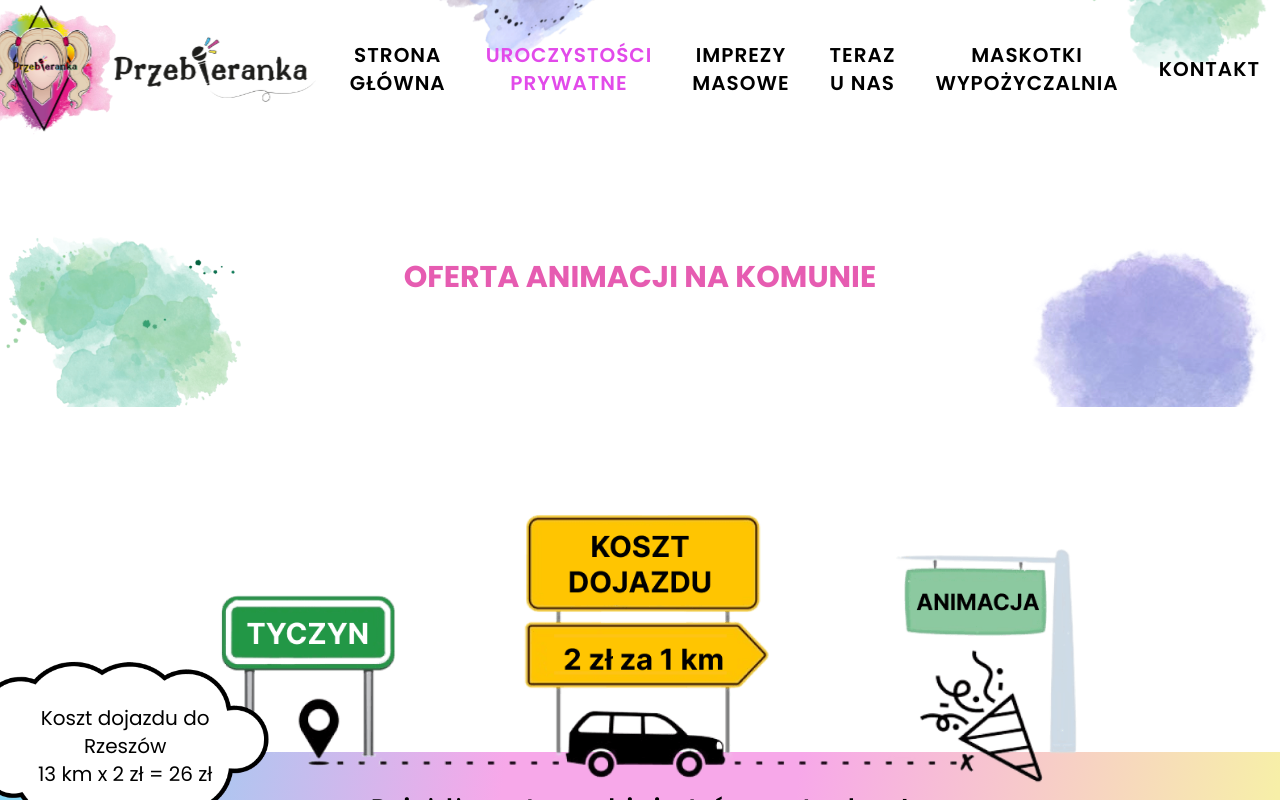
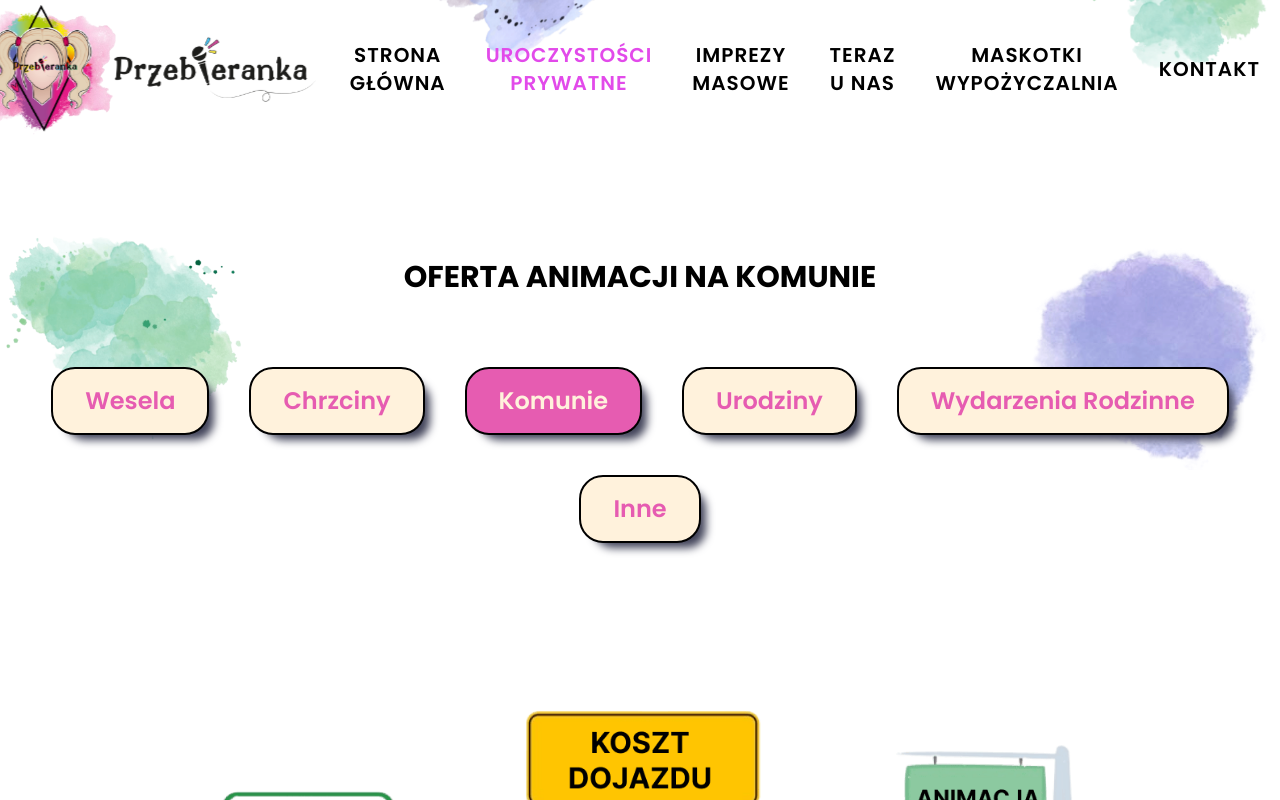
Before and after one commit to Desparion7/Przebieranka, a Next.js app: page /uroczystosci-prywatne/komunie in a window 1280 px wide. Shown: the top 800 px of the page. Built offline with nearby package versions, Linux system fonts and the light colour scheme.

Commit message:
change celebration view

```diff
--- a/src/app/uroczystosci-prywatne/chrzciny/page.tsx
+++ b/src/app/uroczystosci-prywatne/chrzciny/page.tsx
@@ -4,31 +4,7 @@ import React from 'react';
 
 const ChristeningPage = () => {
 	return (
-		<section className='relative xl:mb-10 overflow-hidden pb-10'>
-			<div className='sm:container sm:relative mx-auto flex justify-center items-center my-8 lg:mt-16 xl:mt-20 '>
-				<Image
-					src='/kleks6.png'
-					alt=''
-					width={266}
-					height={244}
-					priority
-					className='absolute z-[-4] top-[1rem] right-0 w-[5rem] sm:w-[10rem] xl:w-[16rem]'
-				/>
-				<Image
-					src='/kleks3.png'
-					alt=''
-					width={796}
-					height={676}
-					priority
-					className='absolute z-[-4] top-[0.5rem] left-0 w-[5rem] sm:w-[10rem] xl:w-[16rem]'
-				/>
-				<div className='flex justify-center items-center '>
-					<h2 className='p-2 lg:p-10 rounded-3xl uppercase font-bold text-xl lg:text-3xl 2xl:text-4xl text-fourth-color text-center'>
-						Oferta animacji na chrzest
-					</h2>
-				</div>
-			</div>
-		</section>
+		<section className='relative xl:mb-5 overflow-hidden pb-10'></section>
 	);
 };
 
--- a/src/app/uroczystosci-prywatne/komunie/page.tsx
+++ b/src/app/uroczystosci-prywatne/komunie/page.tsx
@@ -4,31 +4,7 @@ import React from 'react';
 
 const CommunionPage = () => {
 	return (
-		<section className='relative xl:mb-10 overflow-hidden pb-10'>
-			<div className='sm:container sm:relative mx-auto flex justify-center items-center my-8 lg:mt-16 xl:mt-20 '>
-				<Image
-					src='/kleks6.png'
-					alt=''
-					width={266}
-					height={244}
-					priority
-					className='absolute z-[-4] top-[1rem] right-0 w-[5rem] sm:w-[10rem] xl:w-[16rem]'
-				/>
-				<Image
-					src='/kleks3.png'
-					alt=''
-					width={796}
-					height={676}
-					priority
-					className='absolute z-[-4] top-[0.5rem] left-0 w-[5rem] sm:w-[10rem] xl:w-[16rem]'
-				/>
-				<div className='flex justify-center items-center '>
-					<h2 className='p-2 lg:p-10 rounded-3xl uppercase font-bold text-xl lg:text-3xl 2xl:text-4xl text-fourth-color text-center'>
-						Oferta animacji na komunie
-					</h2>
-				</div>
-			</div>
-		</section>
+		<section className='relative xl:mb-5 overflow-hidden pb-10'></section>
 	);
 };
 
--- /dev/null
+++ b/src/app/uroczystosci-prywatne/layout.tsx
@@ -0,0 +1,131 @@
+'use client';
+import Image from 'next/image';
+import Link from 'next/link';
+import React, { ReactNode } from 'react';
+import { usePathname } from 'next/navigation';
+import { cn } from '@/lib/utilis';
+
+type CustomButtonProps = {
+	href: string;
+	active: boolean;
+	children: ReactNode;
+};
+
+const AtractionButton: React.FC<CustomButtonProps> = ({
+	href,
+	active,
+	children,
+}) => {
+	return (
+		<Link href={href}>
+			<button
+				className={cn(
+					`px-6 py-3 lg:px-8 lg:py-4 text-fourth-color lg:text-2xl font-semibold bg-button2-color border-2 border-black rounded-3xl button-shadow cursor-pointer hover:scale-105 transition-all duration-300 text-nowrap`,
+					{
+						'bg-fourth-color text-button2-color': active,
+					}
+				)}
+			>
+				{children}
+			</button>
+		</Link>
+	);
+};
+
+export default function PrivateCelebrationsLayout({
+	children,
+}: Readonly<{
+	children: React.ReactNode;
+}>) {
+	const path = usePathname();
+	const celebration = path.split('/')[2];
+
+	let title = '';
+	switch (celebration) {
+		case 'wesela':
+			title = 'Oferta animacji weselnej';
+			break;
+		case 'chrzciny':
+			title = 'Oferta animacji na Chrzciny';
+			break;
+		case 'komunie':
+			title = 'Oferta animacji na komunie';
+			break;
+		case 'urodziny':
+			title = 'Oferta animacji na urodziny';
+			break;
+		case 'wydarzenia-rodzinne':
+			title = 'Oferta animacji na wydarzenia rodzinne';
+			break;
+		default:
+			title = 'Oferta animacji';
+	}
+	return (
+		<>
+			<section className='relative xl:mb-5 overflow-hidden pb-5'>
+				<div className='sm:container sm:relative mx-auto flex justify-center items-center my-8 lg:mt-16 xl:mt-20 '>
+					<Image
+						src='/kleks6.png'
+						alt=''
+						width={266}
+						height={244}
+						priority
+						className='absolute z-[-4] top-[1rem] right-0 w-[5rem] sm:w-[10rem] xl:w-[16rem]'
+					/>
+					<Image
+						src='/kleks3.png'
+						alt=''
+						width={796}
+						height={676}
+						priority
+						className='absolute z-[-4] top-[0.5rem] left-0 w-[5rem] sm:w-[10rem] xl:w-[16rem]'
+					/>
+					<div className='flex justify-center items-center '>
+						<h2 className='p-2 lg:p-10 rounded-3xl uppercase font-bold text-2xl lg:text-3xl 2xl:text-4xl text-black text-center'>
+							{title}
+						</h2>
+					</div>
+				</div>
+				<div className='px-2 lg:container mx-auto flex justify-center items-center gap-5 lg:gap-10 flex-wrap'>
+					<AtractionButton
+						href={'/uroczystosci-prywatne/wesela'}
+						active={celebration === 'wesela'}
+					>
+						Wesela
+					</AtractionButton>
+					<AtractionButton
+						href={'/uroczystosci-prywatne/chrzciny'}
+						active={celebration === 'chrzciny'}
+					>
+						Chrzciny
+					</AtractionButton>
+					<AtractionButton
+						href={'/uroczystosci-prywatne/komunie'}
+						active={celebration === 'komunie'}
+					>
+						Komunie
+					</AtractionButton>
+					<AtractionButton
+						href={'/uroczystosci-prywatne/urodziny'}
+						active={celebration === 'urodziny'}
+					>
+						Urodziny
+					</AtractionButton>
+					<AtractionButton
+						href={'/uroczystosci-prywatne/wydarzenia-rodzinne'}
+						active={celebration === 'wydarzenia-rodzinne'}
+					>
+						Wydarzenia Rodzinne
+					</AtractionButton>
+					<AtractionButton
+						href={'/uroczystosci-prywatne/inne'}
+						active={celebration === 'inne'}
+					>
+						Inne
+					</AtractionButton>
+				</div>
+			</section>
+			<>{children}</>
+		</>
+	);
+}
--- a/src/app/uroczystosci-prywatne/page.tsx
+++ /dev/null
@@ -1,73 +0,0 @@
-'use client';
-import Image from 'next/image';
-import Link from 'next/link';
-import React, { ReactNode } from 'react';
-
-type CustomButtonProps = {
-	href: string;
-	children: ReactNode;
-};
-
-const AtractionButton: React.FC<CustomButtonProps> = ({ href, children }) => {
-	return (
-		<Link href={href}>
-			<button className='px-6 py-3 lg:px-8 lg:py-4 text-fourth-color lg:text-2xl font-semibold bg-button2-color border-2 border-black rounded-3xl button-shadow cursor-pointer hover:scale-105 transition-all duration-300 text-nowrap'>
-				{children}
-			</button>
-		</Link>
-	);
-};
-
-const AtractionPage = () => {
-	return (
-		<section className='relative xl:mb-10 overflow-hidden pb-10'>
-			<div className='sm:container sm:relative mx-auto flex justify-center items-center my-8 lg:mt-16 xl:mt-20 '>
-				<Image
-					src='/kleks6.png'
-					alt=''
-					width={266}
-					height={244}
-					priority
-					className='absolute z-[-4] top-[1rem] right-0 w-[5rem] sm:w-[10rem] xl:w-[16rem]'
-				/>
-				<Image
-					src='/kleks3.png'
-					alt=''
-					width={796}
-					height={676}
-					priority
-					className='absolute z-[-4] top-[0.5rem] left-0 w-[5rem] sm:w-[10rem] xl:w-[16rem]'
-				/>
-				<div className='flex justify-center items-center '>
-					<h2 className='p-2 lg:p-10 rounded-3xl uppercase font-bold text-2xl lg:text-3xl 2xl:text-4xl text-fourth-color text-center'>
-						UROCZYSTOŚCI PRYWATNE
-					</h2>
-				</div>
-			</div>
-			<div className='px-2 lg:container mx-auto flex justify-center items-center gap-5 lg:gap-10 flex-wrap'>
-				<AtractionButton href={'/uroczystosci-prywatne/wesela'}>
-					Wesela
-				</AtractionButton>
-				<AtractionButton href={'/uroczystosci-prywatne/chrzciny'}>
-					Chrzciny
-				</AtractionButton>
-				<AtractionButton href={'/uroczystosci-prywatne/komunie'}>
-					Komunie
-				</AtractionButton>
-				<AtractionButton href={'/uroczystosci-prywatne/urodziny'}>
-					Urodziny
-				</AtractionButton>
-				<AtractionButton
-					href={'/uroczystosci-prywatne/wydarzenia-rodzinne'}
-				>
-					Wydarzenia Rodzinne
-				</AtractionButton>
-				<AtractionButton href={'/uroczystosci-prywatne/inne'}>
-					Inne
-				</AtractionButton>
-			</div>
-		</section>
-	);
-};
-
-export default AtractionPage;
--- a/src/app/uroczystosci-prywatne/urodziny/page.tsx
+++ b/src/app/uroczystosci-prywatne/urodziny/page.tsx
@@ -4,31 +4,7 @@ import React from 'react';
 
 const BirthDayPage = () => {
 	return (
-		<section className='relative xl:mb-10 overflow-hidden pb-10'>
-			<div className='sm:container sm:relative mx-auto flex justify-center items-center my-8 lg:mt-16 xl:mt-20 '>
-				<Image
-					src='/kleks6.png'
-					alt=''
-					width={266}
-					height={244}
-					priority
-					className='absolute z-[-4] top-[1rem] right-0 w-[5rem] sm:w-[10rem] xl:w-[16rem]'
-				/>
-				<Image
-					src='/kleks3.png'
-					alt=''
-					width={796}
-					height={676}
-					priority
-					className='absolute z-[-4] top-[0.5rem] left-0 w-[5rem] sm:w-[10rem] xl:w-[16rem]'
-				/>
-				<div className='flex justify-center items-center '>
-					<h2 className='p-2 lg:p-10 rounded-3xl uppercase font-bold text-xl lg:text-3xl 2xl:text-4xl text-fourth-color text-center'>
-						Oferta animacji na urodziny
-					</h2>
-				</div>
-			</div>
-		</section>
+		<section className='relative xl:mb-5 overflow-hidden pb-10'></section>
 	);
 };
 
--- a/src/app/uroczystosci-prywatne/wesela/page.tsx
+++ b/src/app/uroczystosci-prywatne/wesela/page.tsx
@@ -2,35 +2,11 @@
 import Image from 'next/image';
 import React, { useState } from 'react';
 import PackagePopup from './popup';
-import { HiOutlineArrowNarrowRight } from 'react-icons/hi';
 
 const WeddingPage = () => {
 	const [activePackage, setActivePackage] = useState<string | null>(null);
 	return (
 		<section className='relative xl:mb-5 overflow-hidden pb-10'>
-			<div className='sm:container sm:relative mx-auto flex justify-center items-center my-8 lg:mt-16 xl:mt-20 '>
-				<Image
-					src='/kleks6.png'
-					alt=''
-					width={266}
-					height={244}
-					priority
-					className='absolute z-[-4] top-[1rem] right-0 w-[5rem] sm:w-[10rem] xl:w-[16rem]'
-				/>
-				<Image
-					src='/kleks3.png'
-					alt=''
-					width={796}
-					height={676}
-					priority
-					className='absolute z-[-4] top-[0.5rem] left-0 w-[5rem] sm:w-[10rem] xl:w-[16rem]'
-				/>
-				<div className='flex justify-center items-center '>
-					<h2 className='p-2 lg:p-10 uppercase font-bold text-2xl lg:text-3xl 2xl:text-4xl text-black text-center'>
-						Oferta animacji weselnej
-					</h2>
-				</div>
-			</div>
 			<div className='flex flex-col xl:flex-row xl:gap-10 justify-center items-center xl:mt-10 lg:text-3xl 2xl:text-4xl text-center relative top-[-1rem]'>
 				<Image
 					src='/zdjecie5.jpg'
--- a/src/app/uroczystosci-prywatne/wydarzenia-rodzinne/page.tsx
+++ b/src/app/uroczystosci-prywatne/wydarzenia-rodzinne/page.tsx
@@ -4,31 +4,7 @@ import React from 'react';
 
 const FamilyEventsPage = () => {
 	return (
-		<section className='relative xl:mb-10 overflow-hidden pb-10'>
-			<div className='sm:container sm:relative mx-auto flex justify-center items-center my-8 lg:mt-16 xl:mt-20 '>
-				<Image
-					src='/kleks6.png'
-					alt=''
-					width={266}
-					height={244}
-					priority
-					className='absolute z-[-4] top-[1rem] right-0 w-[5rem] sm:w-[10rem] xl:w-[16rem]'
-				/>
-				<Image
-					src='/kleks3.png'
-					alt=''
-					width={796}
-					height={676}
-					priority
-					className='absolute z-[-4] top-[0.5rem] left-0 w-[5rem] sm:w-[10rem] xl:w-[16rem]'
-				/>
-				<div className='flex justify-center items-center '>
-					<h2 className='p-2 lg:p-10 rounded-3xl uppercase font-bold text-xl lg:text-3xl 2xl:text-4xl text-fourth-color text-center'>
-						Oferta animacji na wydarzenia rodzinne
-					</h2>
-				</div>
-			</div>
-		</section>
+		<section className='relative xl:mb-5 overflow-hidden pb-10'></section>
 	);
 };
 
--- a/src/components/header.tsx
+++ b/src/components/header.tsx
@@ -83,7 +83,7 @@ const Header = () => {
 							width={796}
 							height={676}
 							priority
-							className='absolute top-[-50px] sm:top-[-90px] right-0 sm:right-0 z-[-1] sm:w-[12rem] rotate-120'
+							className='absolute top-[-50px] sm:top-[-90px] right-0 sm:right-0 z-[-1] w-[8rem] sm:w-[12rem] rotate-120'
 						/>
 					</div>
 					<div className='hidden lg:flex items-end justify-end py-4 px-5'>
@@ -97,7 +97,8 @@ const Header = () => {
 											[`${style[colorActive]}`]:
 												currentUrl === url ||
 												(url !== '/' &&
-													currentUrl.includes(url)),
+													currentUrl.split('/')[1] ===
+														url.split('/')[1]),
 										}
 									)}
 								>
--- a/src/lib/links.ts
+++ b/src/lib/links.ts
@@ -7,7 +7,7 @@ export const links = [
 		colorActive: 'text-outline-red-active',
 	},
 	{
-		url: '/uroczystosci-prywatne',
+		url: '/uroczystosci-prywatne/wesela',
 		text: ['uroczystości', 'prywatne'],
 		color: 'text-outline-pink',
 		name: 'uroczystości prywatne',
```
